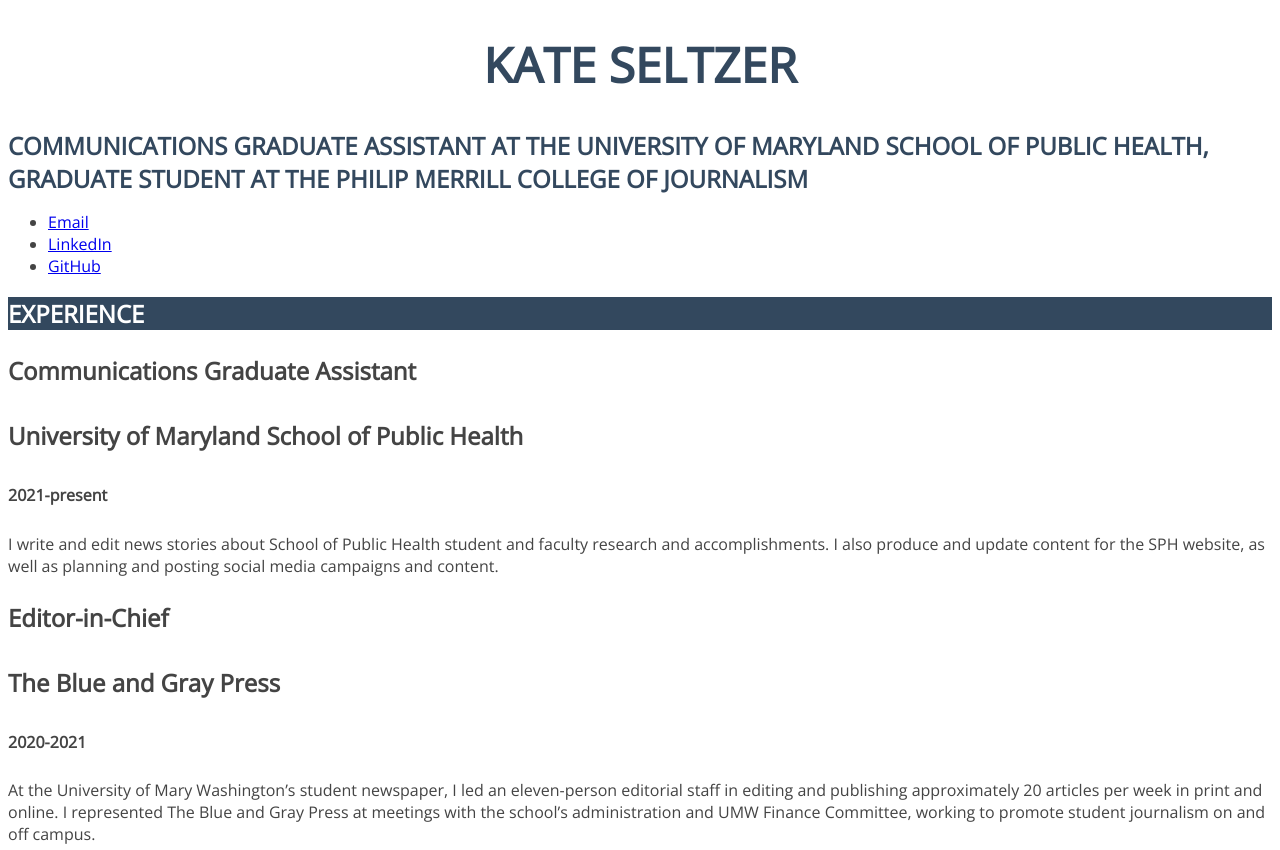
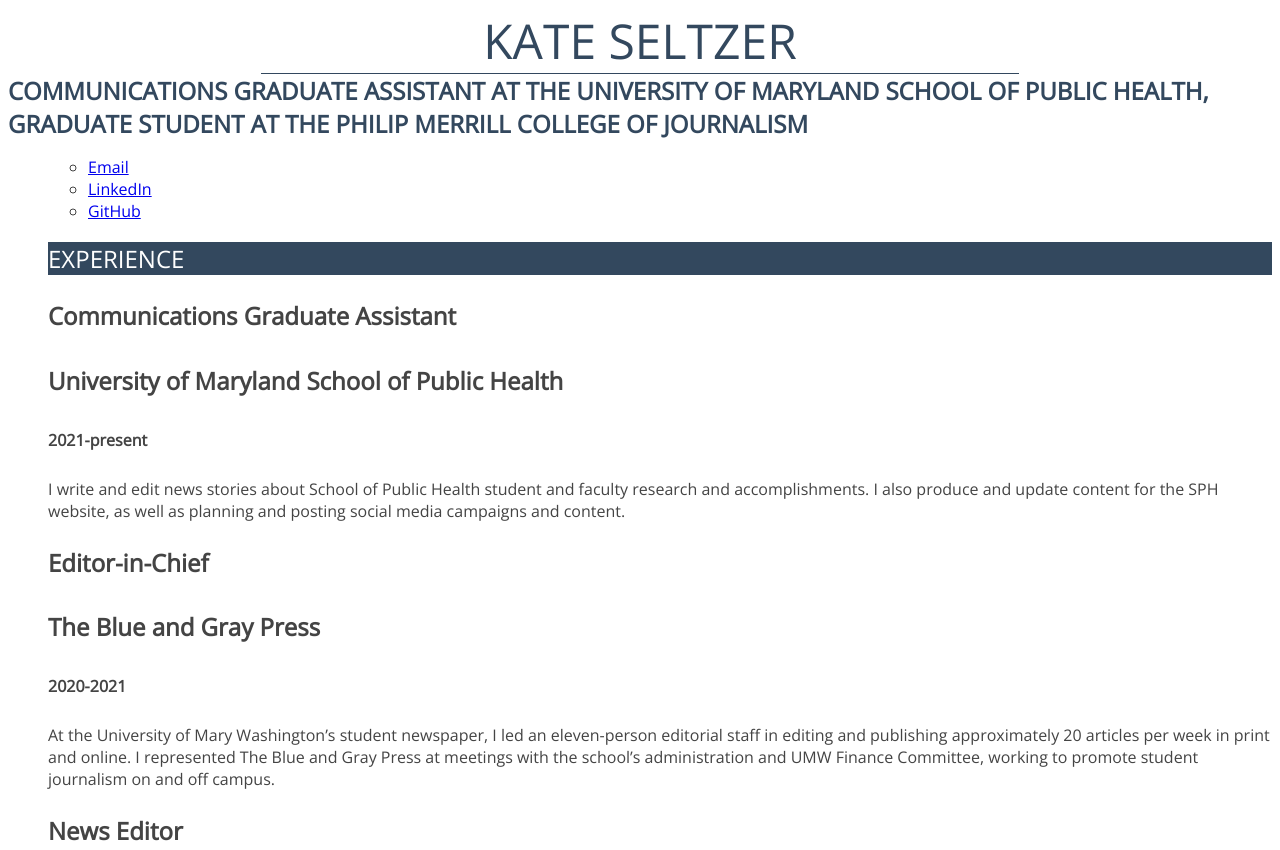
Before and after one commit to kateseltzer/Kate-Seltzer-Jour652, a plain HTML site: page resume/index.html in a window 1280 px wide. Shown: the top 850 px of the page. Drawn offline with nearby package versions, Linux system fonts and the light colour scheme.

Commit message:
update 9-28

```diff
--- a/resume/index.html
+++ b/resume/index.html
@@ -7,15 +7,17 @@
 </head>
 <body>
 <!--I built this myself!-->
-  <h1>Kate Seltzer</h1>
+
+  <div id="name">Kate Seltzer</div>
   <strong>Communications graduate assistant at the University of Maryland School of Public Health, graduate student at the Philip Merrill College of Journalism</strong><br>
   <!--img src="itme.jpg" alt="profile picture of Kate Seltzer" width=300px/-->
+<ul class='mainlist'>
 <ul>
   <li><a href="mailto: kseltzer@umd.edu">Email</a></li>
   <li><a href="https://www.linkedin.com/in/kate-seltzer/">LinkedIn</a></li>
   <li><a href="https://github.com/kateseltzer">GitHub</a></li>
 </ul>
-  <h2>Experience</h2>
+  <div class="sectionheader">Experience</div>
     <h3>Communications Graduate Assistant</h3>
       <h4>University of Maryland School of Public Health</h4>
       <h5>2021-present</h5>
@@ -55,12 +57,12 @@
       <h4>WCVE (now VPM) Public Radio (NPR Member Station)</h4>
       <h5>2016-2018</h5>
       <p>I was awarded a competitive paid internship position for the summer of 2018 after an unpaid mentorship during 2016-2017. I wrote and produced two feature stories, which included intensive research and interviews as well as audio editing. My story on a local dentist working to combat the opioid crisis was nominated by WCVE as one of top five stories to remember from 2018.</p>
-  <h2>Education</h2>
+  <div class="sectionheader">>Education</div>
   <ul>
     <li>M.J., Journalism, University of Maryland, expected graduation December, 2022</li>
     <li>B.A., Political Science and Communication, University of Mary Washington, 2021</li>
   </ul>
-  <h2>Skills</h2>
+  <div class="sectionheader">>Skills</div>
   <ul>
     <li>Experience with Adobe Audition</li>
     <li>Experience with Adobe InDesign</li>
--- a/resume/style.css
+++ b/resume/style.css
@@ -5,11 +5,15 @@
   color: #444;
 }
 /*banner name on top*/
-h1 {
+#name {
   font-size: 3em;
   color: #33485e;
   text-align: center;
   text-transform: uppercase;
+  border-bottom: 1px solid #33485e;
+  width: 60%;
+  min-width: 300px;
+  margin: 0 auto;
 }
 /*my title*/
 strong {
@@ -18,11 +22,15 @@ strong {
   color: #33485e
 }
 /*experience, edu, skills*/
-h2 {
+.sectionheader {
   font-size: 1.5em;
   text-transform: uppercase;
   background-color: #33485e;
   color: white;
+  margin-bottom: 10px;
+  margin-top: 20px;
+  margin-left: 0
+  margin-right: 0
 }
 /*job titles*/
 h3 {
```
Lines whose indentation alone changed are shown as unchanged.
